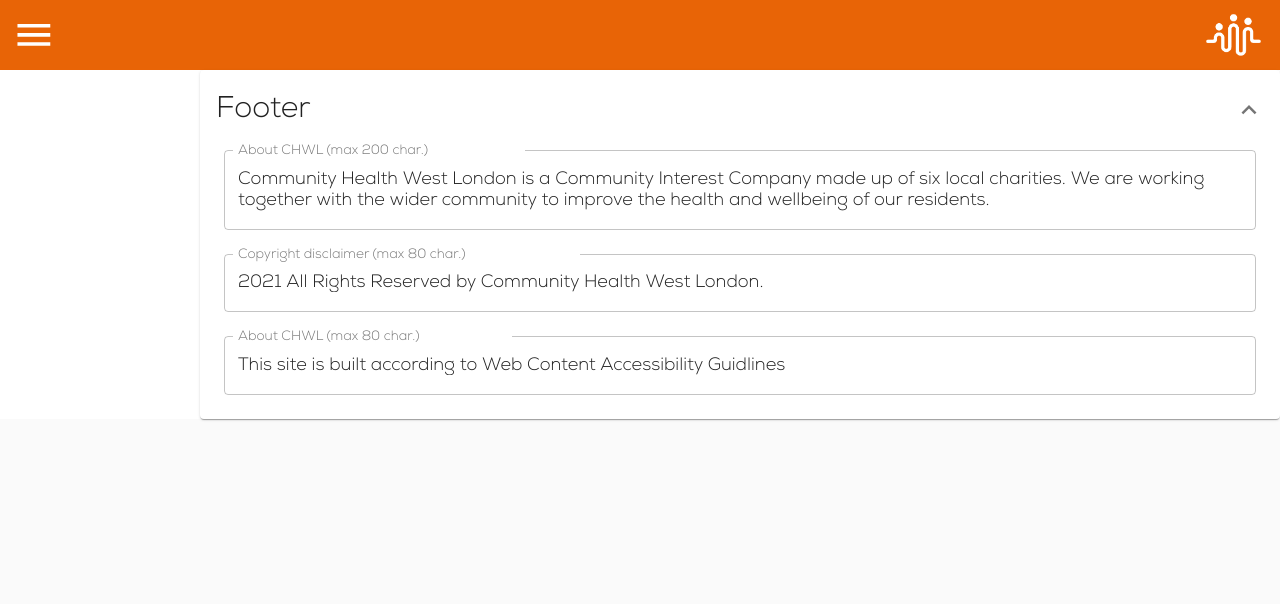
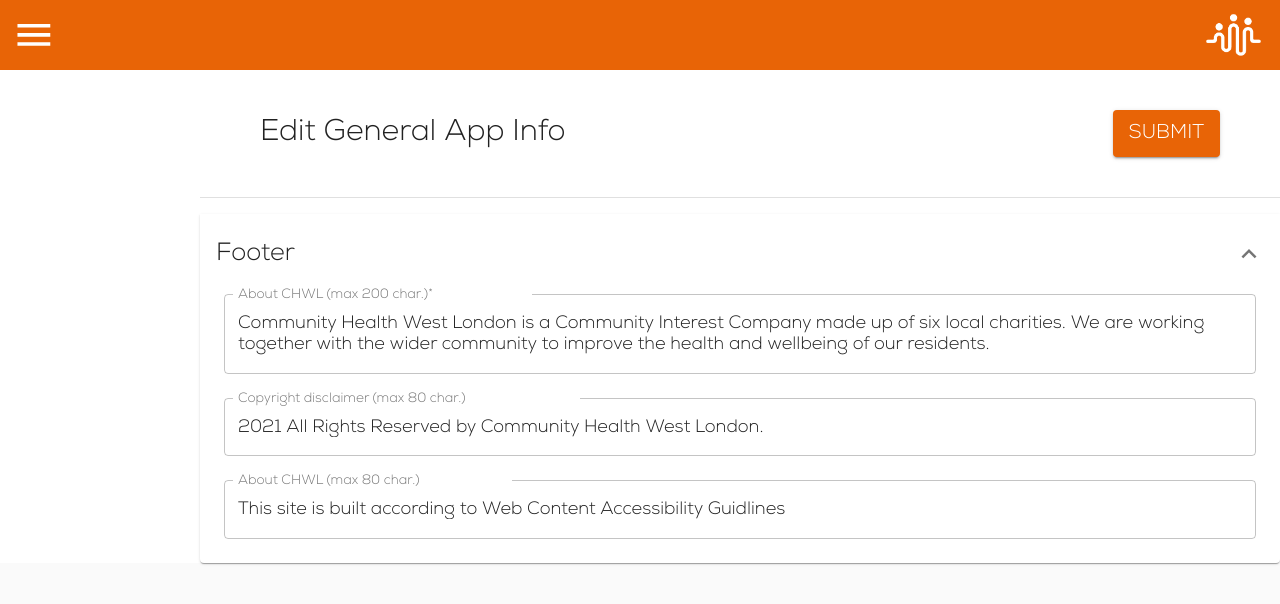
Before and after one commit to lukeperrin10/kcsc_admin, a React (Create React App) app: page / in a window 1280 px wide. Shown: the top 604 px of the page. Built offline with nearby package versions, Linux system fonts and the light colour scheme; no server answers; what j-tockauth would draw is missing.

Commit message:
refactors to use react-hook-form, adds form title and submit button

```diff
--- a/package.json
+++ b/package.json
@@ -12,6 +12,7 @@
     "j-tockauth": "^1.2.7",
     "react": "^17.0.2",
     "react-dom": "^17.0.2",
+    "react-hook-form": "^7.13.0",
     "react-redux": "^7.2.4",
     "react-router-dom": "^5.2.0",
     "react-scripts": "4.0.3",
--- a/src/theme/theme.js
+++ b/src/theme/theme.js
@@ -34,7 +34,7 @@ const theme = createMuiTheme({
   palette: {
     primary: {
       main: "#E86406",
-      contrastText: "#6a0dad ",
+      contrastText: "#fff ",
     },
     secondary: {
       main: "#FBBA00",
--- a/src/theme/useCommonStyles.js
+++ b/src/theme/useCommonStyles.js
@@ -11,6 +11,10 @@ const useCommonStyles = makeStyles((theme) => ({
   },
   accordionDetails: {
     padding: '0 24px 24px 24px'
+  },
+  formControls: {
+    margin: '2rem 0',
+    padding: '0 3rem'
   }
 }))
 
--- a/src/views/GeneralDashboard.jsx
+++ b/src/views/GeneralDashboard.jsx
@@ -1,16 +1,18 @@
 import React, { useState } from 'react'
 import {
-  Box,
   Accordion,
   AccordionSummary,
   AccordionDetails,
   Typography,
   TextField,
   Grid,
+  Button,
+  Divider,
 } from '@material-ui/core'
 import ExpandMoreIcon from '@material-ui/icons/ExpandMore'
 import useCommonStyles from '../theme/useCommonStyles'
 import app_data from '../data/add_data.json'
+import { useForm, Controller } from 'react-hook-form'
 
 const aboutMaxLength = 200
 const copyrightMaxLength = 80
@@ -18,76 +20,106 @@ const accessabilityMaxLength = 80
 
 const GeneralDashboard = () => {
   const commonClasses = useCommonStyles()
-  const [appData, setAppData] = useState(app_data.app_data)
+  const appData = app_data.app_data
   const [expanded, setExpanded] = useState({ footer: true })
+  const { control, handleSubmit } = useForm()
+
+  const onSubmit = (data) => {
+    console.log(data)
+  }
 
   return (
     <>
-      <Box className={commonClasses.viewContainer}>
+      <form
+        className={commonClasses.viewContainer}
+        onSubmit={handleSubmit(onSubmit)}>
+        <Grid
+          container
+          className={commonClasses.formControls}
+          direction='row'
+          alignItems='center'
+          justify='space-between'>
+          <Typography variant='h5'>Edit General App Info</Typography>
+          <Button type='submit' variant='contained' color='primary'>
+            Submit
+          </Button>
+        </Grid>
+        <Divider/>
+
         <Accordion
           expanded={expanded.footer}
           onChange={() =>
             setExpanded({ ...expanded, footer: !expanded.footer })
           }>
           <AccordionSummary expandIcon={<ExpandMoreIcon />}>
-            <Typography variant='h5'>Footer</Typography>
+            <Typography variant='h6'>Footer</Typography>
           </AccordionSummary>
           <AccordionDetails className={commonClasses.accordionDetails}>
             <Grid container direction='column' spacing={3}>
               <Grid item>
+                <Controller
+                  name='about'
+                  control={control}
+                  defaultValue={appData.about}
+                  rules={{ required: 'About CHWL cannot be empty' }}
+                  render={({
+                    field: { onChange, value },
+                    fieldState: { error },
+                  }) => (
                     <TextField
                       variant='outlined'
                       fullWidth
-                  label={`About CHWL (max ${aboutMaxLength} char.)`}
+                      label={`About CHWL (max ${aboutMaxLength} char.)*`}
                       multiline
                       rows={2}
+                      rowsMax={6}
                       inputProps={{ maxLength: aboutMaxLength }}
-                  value={appData.about}
-                  onChange={(e) =>
-                    setAppData({ ...appData, about: e.target.value })
-                  }
+                      error={!!error}
+                      helperText={error ? error.message : null}
+                      value={value}
+                      onChange={onChange}
+                    />
+                  )}
                 />
               </Grid>
               <Grid item>
+                <Controller
+                  name='copyright'
+                  control={control}
+                  defaultValue={appData.disclamers.copyright}
+                  render={({ field: { onChange, value } }) => (
                     <TextField
                       variant='outlined'
                       fullWidth
                       label={`Copyright disclaimer (max ${copyrightMaxLength} char.)`}
                       inputProps={{ maxLength: copyrightMaxLength }}
-                  value={appData.disclamers.copyright}
-                  onChange={(e) =>
-                    setAppData({
-                      ...appData,
-                      disclamers: {
-                        ...appData.disclamers,
-                        copyright: e.target.value,
-                      },
-                    })
-                  }
+                      value={value}
+                      onChange={onChange}
+                    />
+                  )}
                 />
               </Grid>
               <Grid item>
+                <Controller
+                  name='accessability'
+                  control={control}
+                  defaultValue={appData.disclamers.accessability}
+                  render={({ field: { onChange, value } }) => (
                     <TextField
                       variant='outlined'
                       fullWidth
                       label={`About CHWL (max ${accessabilityMaxLength} char.)`}
                       inputProps={{ maxLength: accessabilityMaxLength }}
-                  value={appData.disclamers.accessability}
-                  onChange={(e) =>
-                    setAppData({
-                      ...appData,
-                      disclamers: {
-                        ...appData.disclamers,
-                        accessability: e.target.value,
-                      },
-                    })
-                  }
+                      value={value}
+                      onChange={onChange}
+                    />
+                  )}
                 />
               </Grid>
             </Grid>
           </AccordionDetails>
         </Accordion>
-      </Box>
+      </form>
     </>
   )
 }
```
Also changed, not shown: 2 other files (tests, documents, lock files or other folders). Lines whose indentation alone changed are shown as unchanged.
